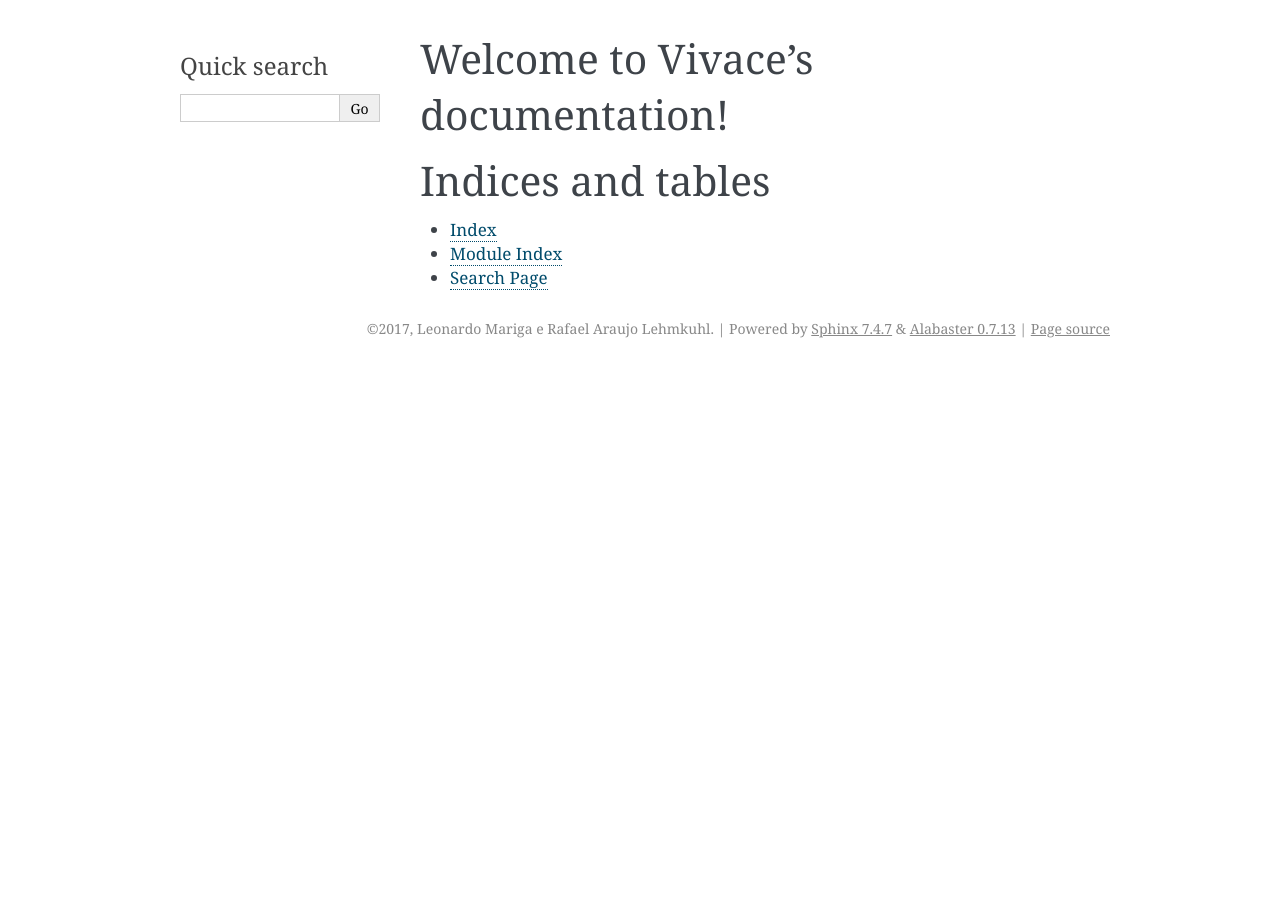
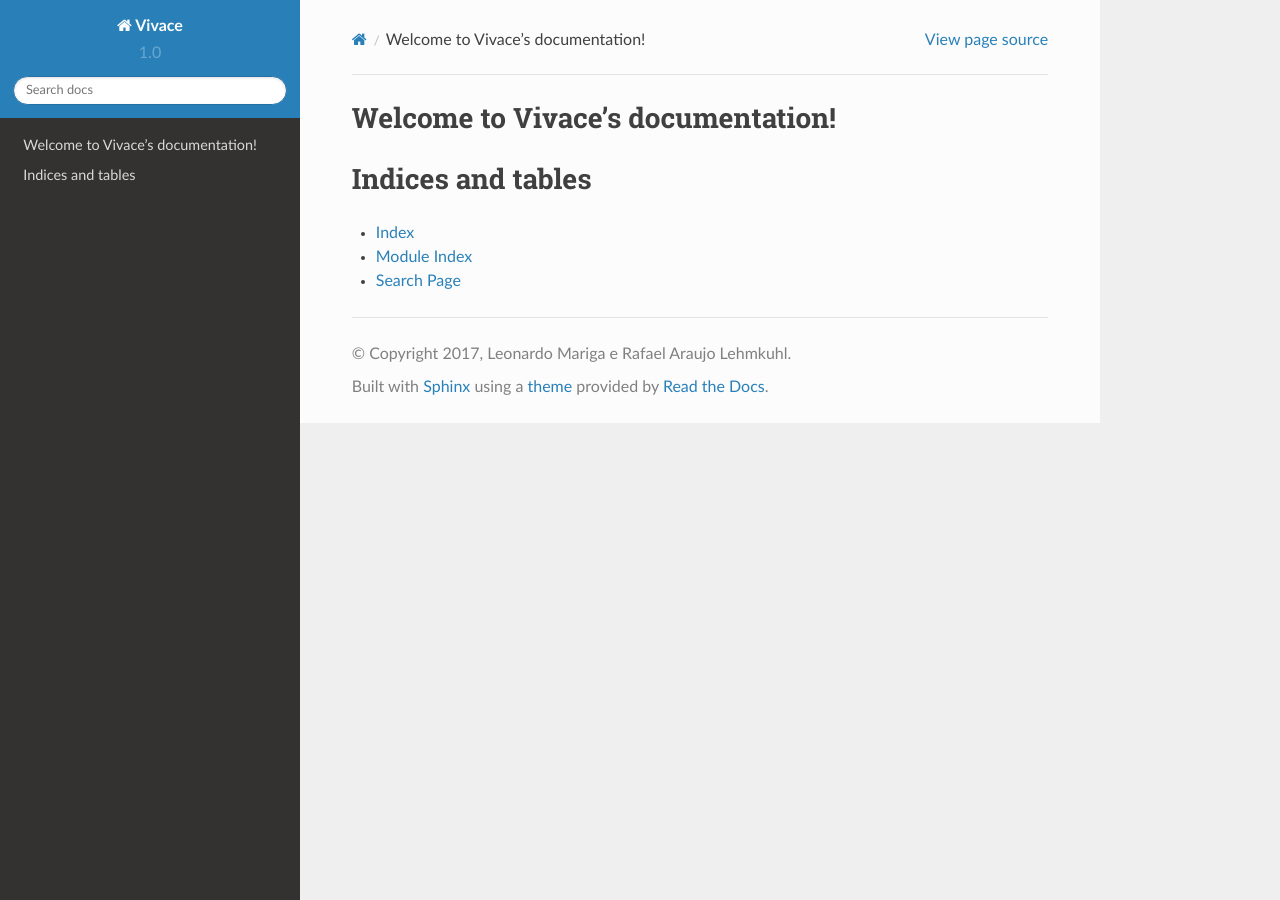
Before and after one commit to CeuAzul/Vivace, a Sphinx documentation site: the page built from docs/source/index.rst, in a window 1280 px wide. Built offline with Sphinx 7.4.7 and the Read the Docs theme 2.0.0, drawn with Linux system fonts in a browser that asks for light colours.

Commit message:
Changing theme
Signed-off-by: Rafael Araujo Lehmkuhl <rafael.lehmkuhl93@gmail.com>

```diff
--- a/docs/source/conf.py
+++ b/docs/source/conf.py
@@ -19,7 +19,7 @@
 #
 # import os
 # import sys
-# sys.path.insert(0, os.path.abspath('.'))
+sys.path.insert(0, os.path.abspath('../'))
 
 
 # -- General configuration ------------------------------------------------
@@ -91,7 +91,7 @@ todo_include_todos = True
 # The theme to use for HTML and HTML Help pages.  See the documentation for
 # a list of builtin themes.
 #
-html_theme = 'alabaster'
+html_theme = 'sphinx_rtd_theme'
 
 # Theme options are theme-specific and customize the look and feel of a theme
 # further.  For a list of options available for each theme, see the
```
